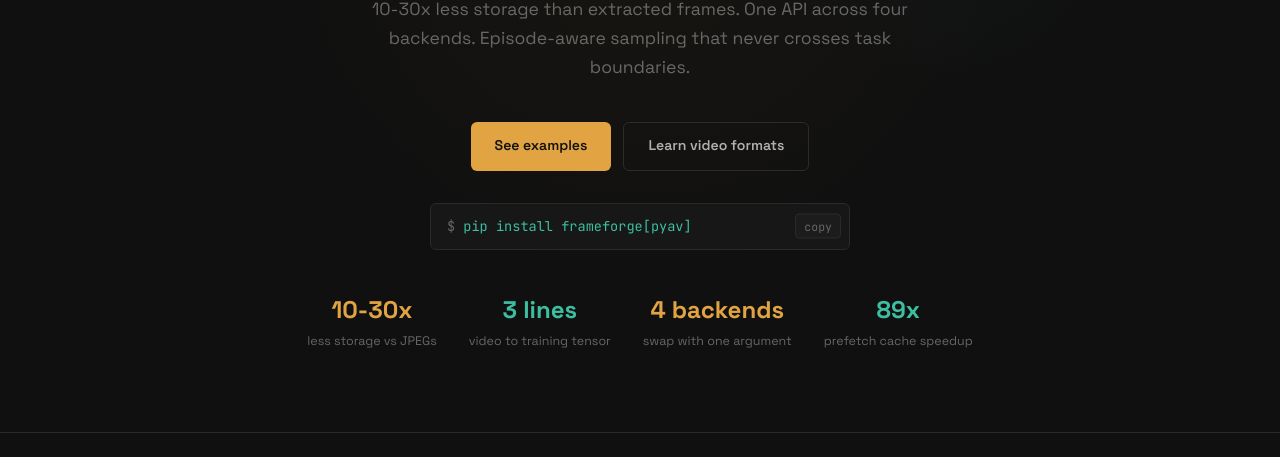
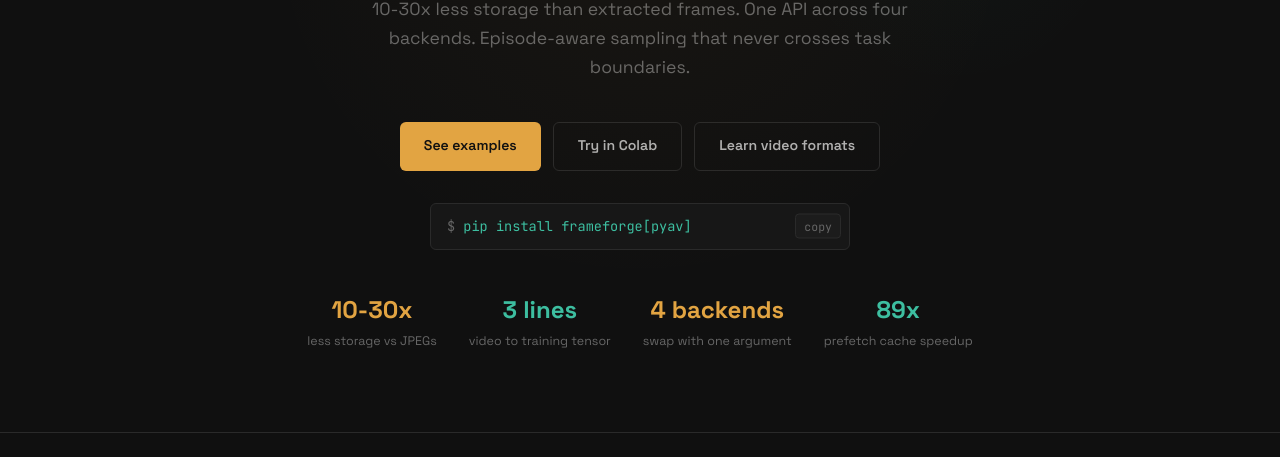
Before and after one commit to arpitg1304/frameforge, a plain HTML site: page docs/index.html in a window 1280 px wide. Shown: the part 343-800 px from the top of the page. Drawn offline with Linux system fonts and the light colour scheme.

Commit message:
Add Google Colab notebook and badges
- Colab-ready notebook: replaces ipywidgets with plain parameters,
  adds pip install from GitHub, removes assert guards
- Colab badge in README header
- "Try in Colab" button on landing page hero

```diff
--- a/docs/index.html
+++ b/docs/index.html
@@ -292,6 +292,7 @@
   </p>
   <div class="hero-buttons">
     <a href="#examples" class="btn btn-primary">See examples</a>
+    <a href="https://colab.research.google.com/github/arpitg1304/frameforge/blob/main/notebooks/getting_started_colab.ipynb" class="btn btn-ghost">Try in Colab</a>
     <a href="video-compression.html" class="btn btn-ghost">Learn video formats</a>
   </div>
   <div class="install-bar">
```
Also changed, not shown: 2 other files.
